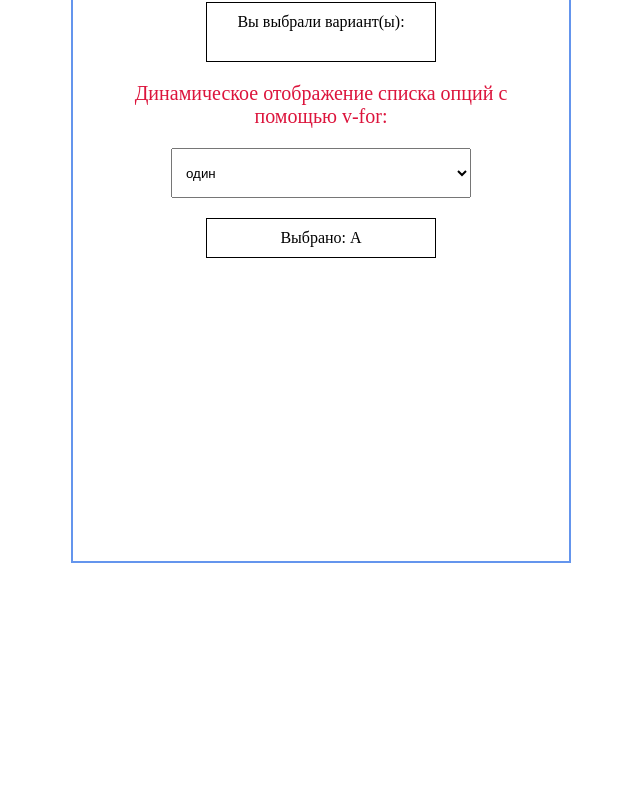
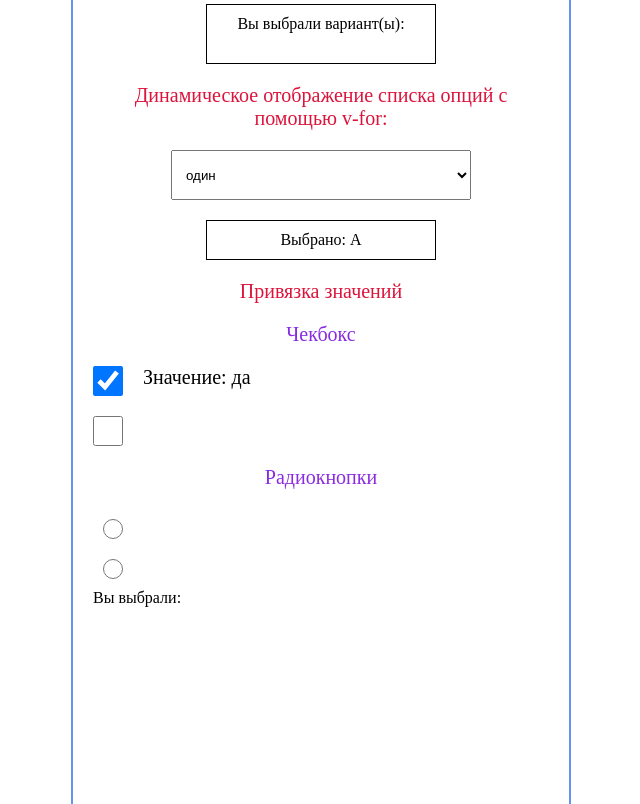
Before and after one commit to innamagkeeva/vue_components, a Vue app: page / in a window 1280 px wide. Shown: the part 5179-5983 px from the top of the page, without its empty margins (319-959 px from the left). Before the commit the page ends 5752 px from the top, so only its background shows below. Built offline with nearby package versions, Linux system fonts and the light colour scheme; the HTML template or start-up script is replaced by a standard one.

Commit message:
Привязка значений.Чекбоксы и радиокнопки

```diff
--- a/src/components/WorkingWithForms.vue
+++ b/src/components/WorkingWithForms.vue
@@ -33,6 +33,14 @@ const options = ref<Option[]>([
   { text: 'два', value: 'B' },
   { text: 'три', value: 'C' },
 ])
+
+const toggle = ref<string>('да')
+
+const choose = ref<null>(null)
+const dynamicTrueValue = ref<string>('статус: Да')
+const dynamicFalseValue = ref<string>('статус: уже нет')
+
+const pick = ref<null>(null)
 </script>
 
 <template>
@@ -43,7 +51,7 @@ const options = ref<Option[]>([
     Работа с формами.
   </h1>
   <div class="circuit">
-    <p class="title">Обычное использование</p>
+    <p class="title">Обычное использование. Текст</p>
     <input
       class="window-style"
       style="height: 24px"
@@ -242,6 +250,56 @@ const options = ref<Option[]>([
     >
       Выбрано: {{ selected }}
     </div>
+    <p class="title">Привязка значений</p>
+    <p
+      class="title"
+      style="color: blueviolet"
+    >
+      Чекбокс
+    </p>
+    <div style="display: flex; font-size: 20px">
+      <input
+        class="checkbox-style"
+        type="checkbox"
+        v-model="toggle"
+        true-value="да"
+        false-value="нет"
+      />
+      <p>Значение: {{ toggle }}</p>
+    </div>
+    <div style="display: flex; font-size: 20px">
+      <input
+        class="checkbox-style"
+        type="checkbox"
+        :true-value="dynamicTrueValue"
+        :false-value="dynamicFalseValue"
+        v-model="choose"
+      />
+      <p>{{ choose }}</p>
+    </div>
+    <p
+      class="title"
+      style="color: blueviolet"
+    >
+      Радиокнопки
+    </p>
+    <div>
+      <input
+        class="radio-item"
+        type="radio"
+        v-model="pick"
+        value="Первый"
+      />
+    </div>
+    <div style="display: flex">
+      <input
+        class="radio-item"
+        type="radio"
+        v-model="pick"
+        value="Второй"
+      />
+    </div>
+    <p style="margin-bottom: 20px">Вы выбрали: {{ pick }}</p>
   </div>
 </template>
 
@@ -255,7 +313,7 @@ const options = ref<Option[]>([
 
 .circuit {
   width: 500px;
-  height: 1800px;
+  height: 2200px;
   margin: 0 auto;
   margin-bottom: 10px;
   border: 2px solid cornflowerblue;
@@ -283,6 +341,7 @@ const options = ref<Option[]>([
   width: 30px;
   height: 30px;
   margin: 0 20px 20px 0;
+  cursor: pointer;
 }
 
 .checkbox-item {
@@ -294,10 +353,10 @@ const options = ref<Option[]>([
 }
 
 .radio-item {
-  width: 15px;
-  height: 15px;
-  margin-right: 10px;
-  margin-bottom: 20px;
+  width: 20px;
+  height: 20px;
+  margin: 10px;
+
   cursor: pointer;
 }
 
```
